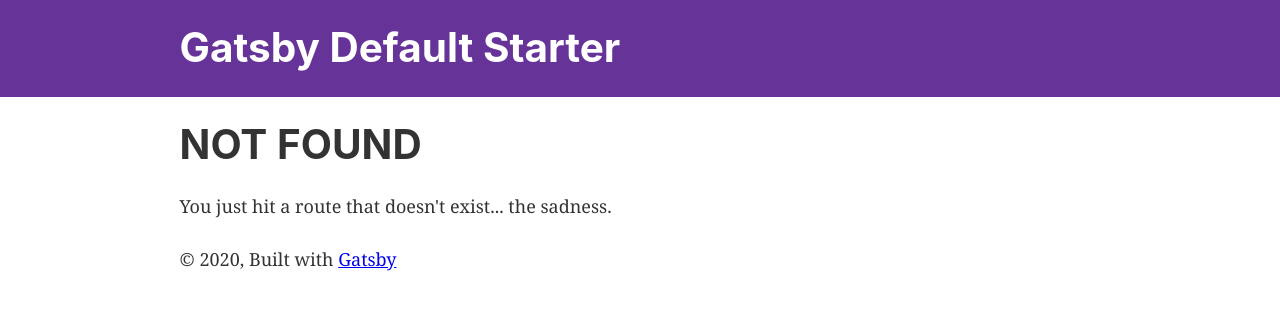
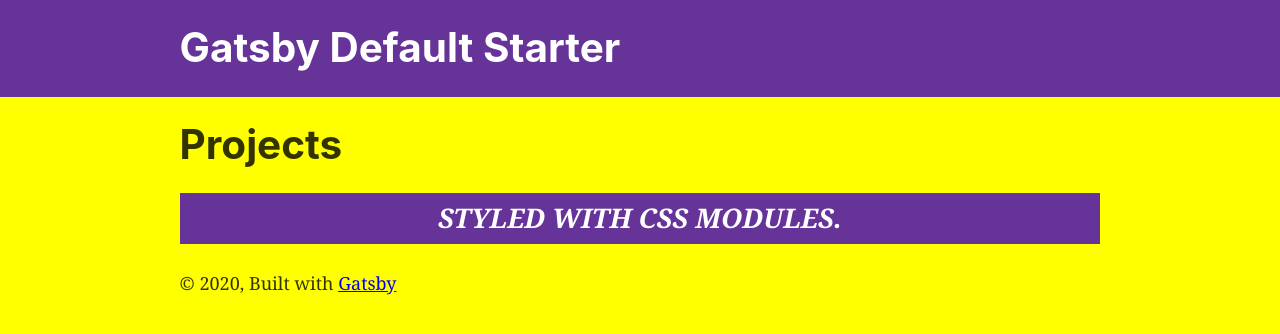
Before and after one commit to susmitabhowmik/portfolio, a Gatsby site: page /projects in a window 1280 px wide. Before the commit this address had no page. Built offline with nearby package versions, Linux system fonts and the light colour scheme; Gatsby itself is replaced by a stand-in of ours.

Commit message:
complete gatsby tutorial

```diff
--- /dev/null
+++ b/src/components/fancy-paragraph.js
@@ -0,0 +1,6 @@
+import  React  from  "react"
+import  fancyParagraphStyles  from  "./fancy-paragraph.module.css"
+
+const  FancyParagraph  =  (props)  => <p  className={fancyParagraphStyles.fancy}>{props.paragraphText}</p>
+
+export  default  FancyParagraph
--- /dev/null
+++ b/src/components/fancy-paragraph.module.css
@@ -0,0 +1,11 @@
+.fancy  {
+    font-size:  1.5rem;
+    text-align:  center;
+    line-height:  1.2;
+    padding:  0.5rem;
+    color: #fff;
+    background-color:  rebeccapurple;
+    font-weight:  800;
+    font-style:  italic;
+    text-transform:  uppercase;
+  }
--- a/src/components/layout.css
+++ b/src/components/layout.css
@@ -200,6 +200,7 @@ html {
 }
 body {
   color: hsla(0, 0%, 0%, 0.8);
+  background-color: #ff0;
   font-family: georgia, serif;
   font-weight: normal;
   word-wrap: break-word;
--- a/src/pages/index.js
+++ b/src/pages/index.js
@@ -8,13 +8,13 @@ import SEO from "../components/seo"
 const IndexPage = () => (
   <Layout>
     <SEO title="Home" />
-    <h1>Hi people</h1>
+    <h1>Oh, hey there! I'm Susmita.</h1>
     <p>Welcome to your new Gatsby site.</p>
     <p>Now go build something great.</p>
     <div style={{ maxWidth: `300px`, marginBottom: `1.45rem` }}>
       <Image />
     </div>
-    <Link to="/page-2/">Go to page 2</Link>
+    <Link to="/projects/">See my work.</Link>
   </Layout>
 )
 
--- /dev/null
+++ b/src/pages/projects.js
@@ -0,0 +1,12 @@
+import Layout from "../components/layout"
+import React from "react"
+import FancyParagraph from "../components/fancy-paragraph"
+
+
+const Projects = () => (
+    <Layout>
+        <h1>Projects</h1>
+        <FancyParagraph paragraphText="Styled with CSS Modules." />
+    </Layout>
+)
+export default Projects
--- /dev/null
+++ b/src/styles/global.css
@@ -0,0 +1,3 @@
+body {
+    background-color: yellow;
+  }
```
Also changed, not shown: gatsby-browser.js (+1 -7 lines).
